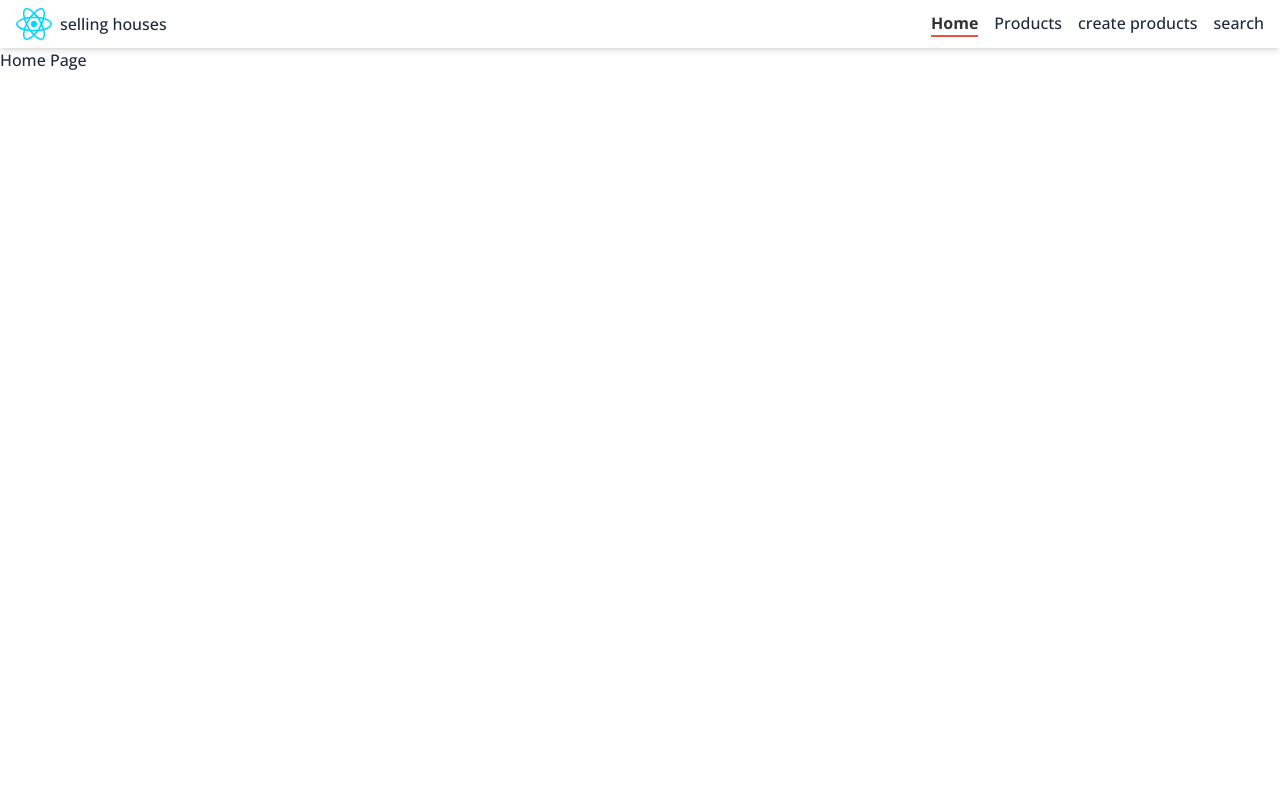
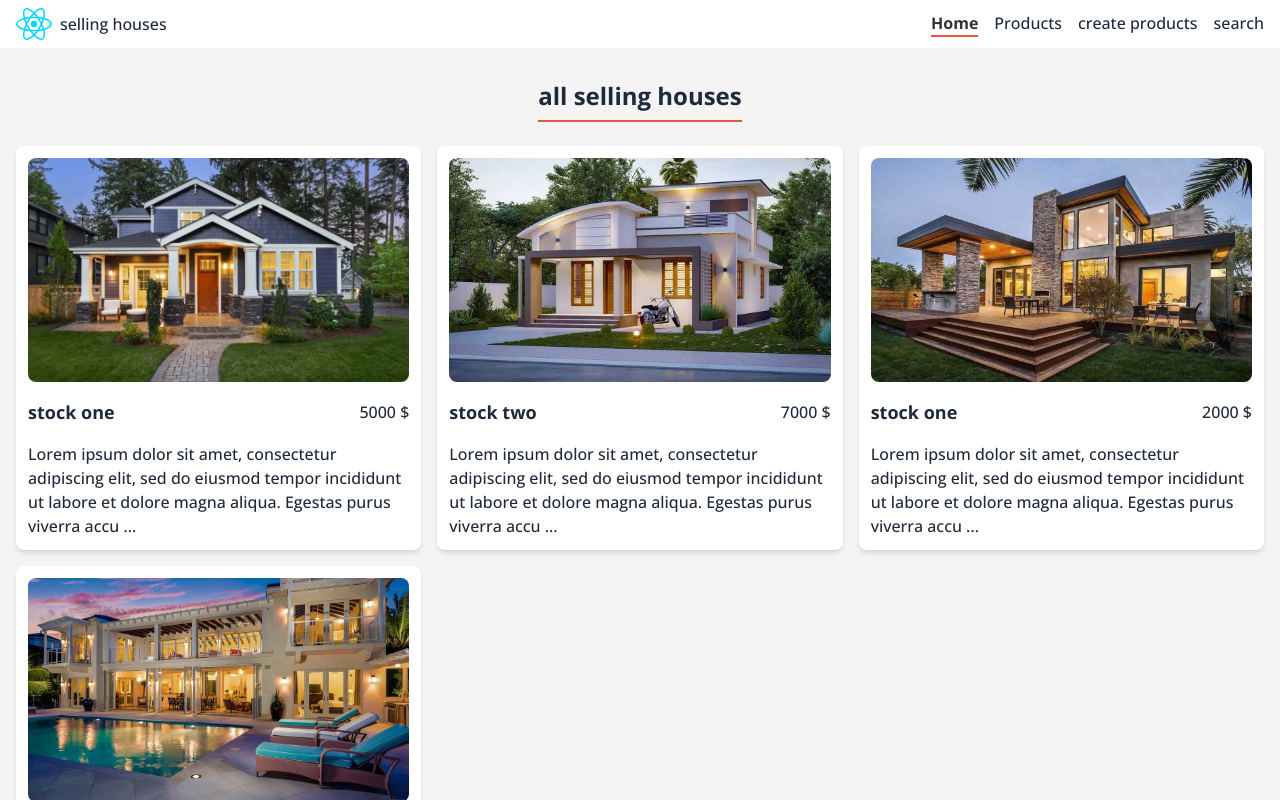
Before and after one commit to mohammad-zeynali/selling-houses, a React (Vite) app: page / in a window 1280 px wide. Shown: the top 800 px of the page. Built offline with nearby package versions, Linux system fonts and the light colour scheme.

Commit message:
productItem component has bin devloped compeleted

```diff
--- a/src/App.tsx
+++ b/src/App.tsx
@@ -5,7 +5,9 @@ const App = () => {
   return (
     <>
       <Header />
-      <Outlet />
+      <div className="bg-light">
+        <Outlet />
+      </div>
     </>
   );
 };
--- a/src/domain/Product.ts
+++ b/src/domain/Product.ts
@@ -3,7 +3,7 @@ export type Product = {
   title: string;
   price: number;
   image: string;
-  area: string;
+  area: number;
   description: string;
 };
 export type AllProducts = Product[];
@@ -20,6 +20,6 @@ export const sortingProductByPrice = (price: number, products: AllProducts) => {
   return products.filter((product) => product.price < price);
 };
 
-export const sortingProductByArea = (area: string, products: AllProducts) => {
+export const sortingProductByArea = (area: number, products: AllProducts) => {
   return products.filter((product) => product.area === area);
 };
--- /dev/null
+++ b/src/ui/components/products/ProductItem.tsx
@@ -0,0 +1,27 @@
+import { Link } from "react-router-dom";
+import { Product } from "../../../domain/product";
+
+const ProductItem = ({ id, image, title, price, description }: Product) => {
+  return (
+    <Link
+      to={`/products/${id}`}
+      key={id}
+      className="bg-white shadow-md rounded-lg p-3 flex flex-col"
+    >
+      <div className="">
+        <img
+          className="w-full object-cover rounded-lg h-56"
+          src={image}
+          alt="product image "
+        />
+      </div>
+      <div className="flex justify-between items-center mt-4">
+        <h5 className="font-openSansBold text-lg">{title}</h5>
+        <h6>{price} $</h6>
+      </div>
+      <p className=" mt-4">{description.slice(0, 150)} ...</p>
+    </Link>
+  );
+};
+
+export default ProductItem;
--- a/src/ui/pages/home/Home.tsx
+++ b/src/ui/pages/home/Home.tsx
@@ -1,8 +1,18 @@
+import products from "../../../../public/assets/data/index";
+import ProductItem from "../../components/products/ProductItem";
+
 const HomePage = (): JSX.Element => {
   return (
-    <>
-      <h1>Home Page</h1>
-    </>
+    <section>
+      <div className="container">
+        <h1 className="mx-auto text-2xl font-openSansBold pt-8 border-b-2 border-solid border-danger w-fit pb-2"> all selling houses</h1>
+        <div className="grid grid-cols-1 md:grid-cols-2 xl:grid-cols-3 gap-4 pt-6 pb-12">
+          {products.map((product) => (
+            <ProductItem key={product.id} {...product} />
+          ))}
+        </div>
+      </div>
+    </section>
   );
 };
 
--- a/tailwind.config.js
+++ b/tailwind.config.js
@@ -9,6 +9,7 @@ export default {
       },
       colors: {
         light: "#F4F4F4",
+        danger: "#e65540",
       },
       fontFamily: {
         openSansRegular: ["openSansRegular"],
```
